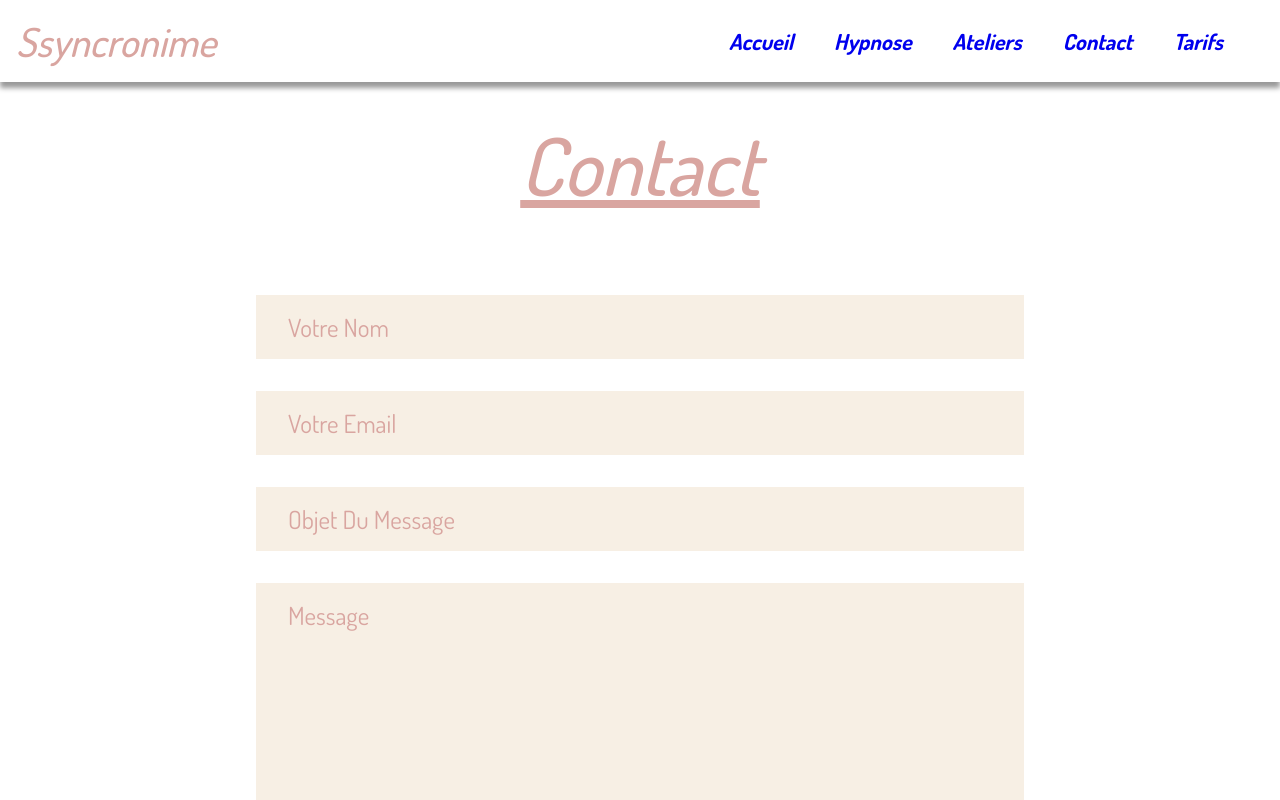
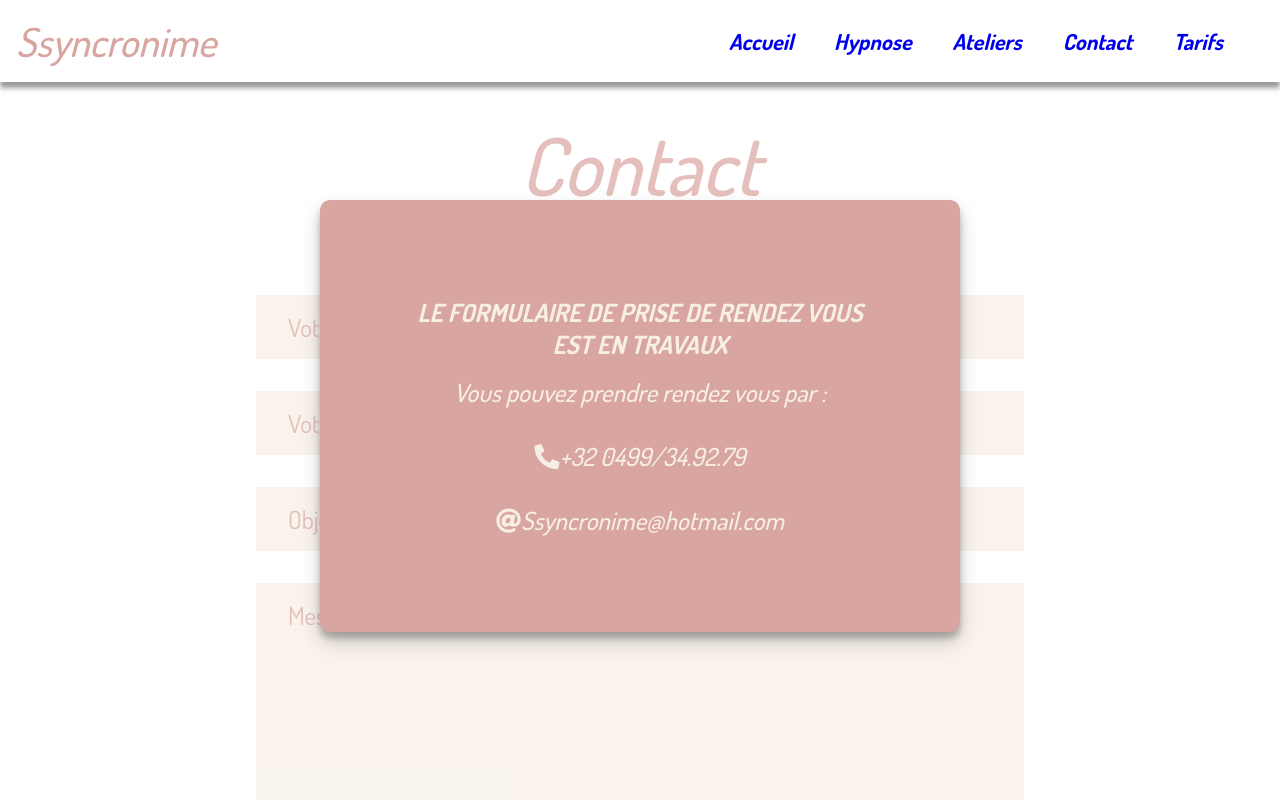
Before and after one commit to Othior/SSyncronime, an Angular app: page /contact in a window 1280 px wide. Shown: the top 800 px of the page. Built offline with nearby package versions, Linux system fonts and the light colour scheme.

Commit message:
change contact / change adresse

```diff
--- a/src/app/component/contact/contact.component.css
+++ b/src/app/component/contact/contact.component.css
@@ -1,3 +1,37 @@
+.msg_attente{
+    position: absolute;
+    top: 25vh;
+    /* bottom: 25vh; */
+    width: 50vw;
+    left: 25vw;
+    right: 25vw;
+    background-color: #D9A5A0;
+    z-index: 10000;
+    padding: 5rem;
+    color: #F7EFE4;
+    font-size: 25px;
+    font-style: italic;
+    font-weight: 500;
+    border-radius: 10px;
+    text-align: center;
+    box-shadow: 0 10px 20px rgba(0,0,0,0.19), 0 6px 6px rgba(0,0,0,0.23);
+}
+.msg_attente p{
+    margin: 1rem 0rem;
+}
+.msg_attente p:first-child{
+    text-align: center;
+    text-transform: uppercase;
+    font-weight: bold;
+}
+.tel,.email{
+    display: flex;
+    justify-content: center;
+    align-items: center;
+}
+.msg_attente p:nth-child(3),.msg_attente p:nth-child(4){
+    margin: 1.5rem 0rem;
+}
 .container,form{
     display: flex;
     justify-content: center;
@@ -10,6 +44,7 @@
   }
 .container{
     /* margin-top: 4rem; */
+    opacity: 0.7;
 }
 
 .titre_contact{
@@ -83,10 +118,22 @@ button:hover{
     .container{
         padding-top: 5rem;
     }
+    .msg_attente{
+        width: 85vw;
+        left: 7.5vw;
+        right: 7.5vw;
+        padding: 2rem;
+    }
 
 }
 @media screen and (min-width:350px) and (max-width:600px){
     .container{
         padding-top: 5rem;
     }
+    .msg_attente{
+        width: 85vw;
+        left: 7.5vw;
+        right: 7.5vw;
+        padding: 2rem;
+    }
 }
--- a/src/app/component/contact/contact.component.html
+++ b/src/app/component/contact/contact.component.html
@@ -1,3 +1,15 @@
+<div class="msg_attente">
+    <p>Le formulaire de prise de rendez vous est en travaux </p>
+    <p>Vous pouvez prendre rendez vous par :</p>
+    <div class="tel">
+        <i class="fas fa-phone-alt"></i>
+        <p> +32 0499/34.92.79</p>
+    </div>
+    <div class="email">
+        <i class="fas fa-at"></i>
+        <p> Ssyncronime@hotmail.com</p>
+    </div>
+</div>
 <div class="container">
     <h2 class="titre_contact">Contact</h2>
 
@@ -8,6 +20,7 @@
                         placeholder="Votre Nom"
                         ngModel
                         required
+                        disabled
                     />
                     <input
                         type="email"
@@ -15,6 +28,7 @@
                         placeholder="Votre Email"
                         ngModel
                         required
+                        disabled
                     />
 
                 <!-- <span>
@@ -26,6 +40,7 @@
                         placeholder="Objet Du Message"
                         ngModel
                         required
+                        disabled
                     />
 
                 <!-- <span>
@@ -37,12 +52,14 @@
                     ngModel
                     cols="30"
                     rows="10"
+                    disabled
                 >
                 </textarea>
 
                 <button
                     class="btn-submit"
                     type="submit"
+                    disabled
                 >
                     Contact me
                 </button>
--- a/src/app/component/footer/footer.component.html
+++ b/src/app/component/footer/footer.component.html
@@ -6,6 +6,6 @@
         <p> <i class="fas fa-user"></i> Sabrina</p>
         <p> <i class="fas fa-at"></i> Ssyncronime@hotmail.com</p>
         <p> <i class="fas fa-phone-alt"></i> +32 0499/34.92.79</p>
-        <p> <i class="fas fa-map-marker-alt"></i> Rue de la joie</p>
+        <p> <i class="fas fa-map-marker-alt"></i> Nassogne - Marche en Famenne - Rochefort - St Hubert</p>
     </div>
 </div>
```
